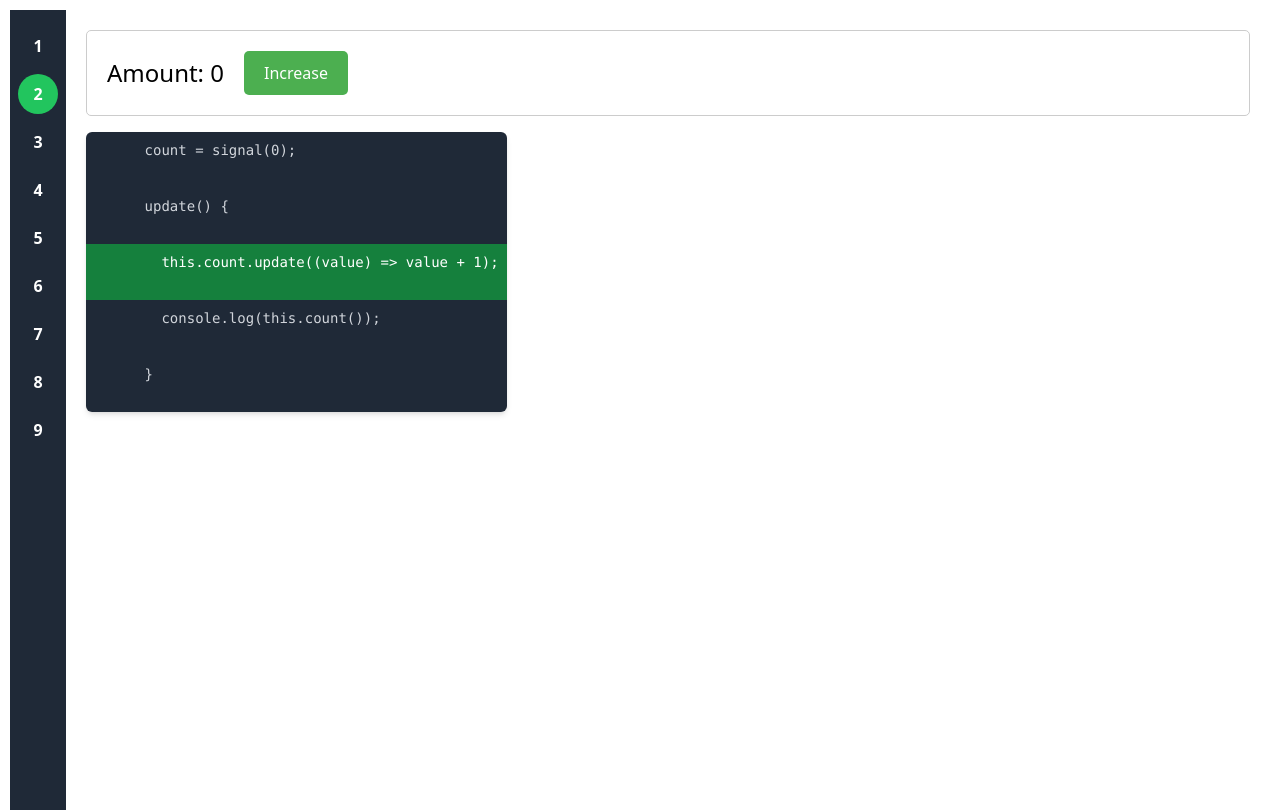
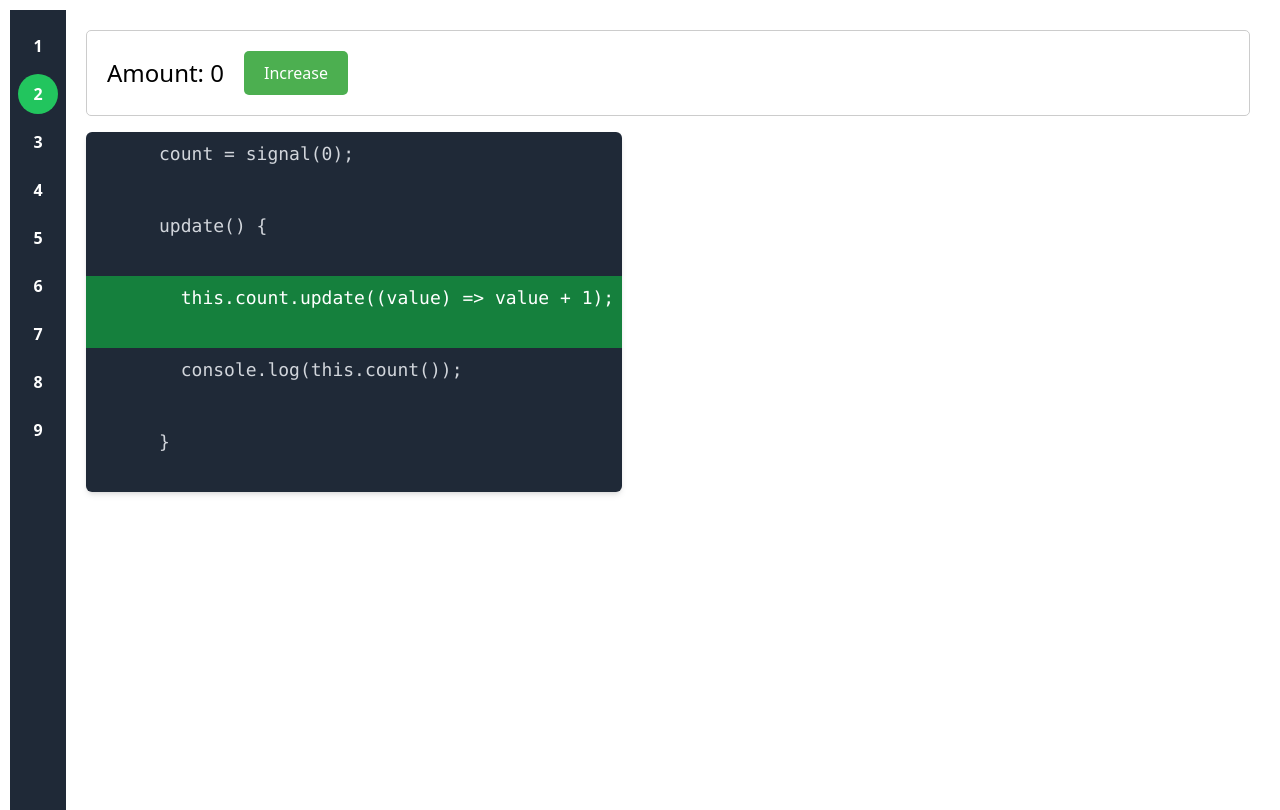
Before and after one commit to damiansire/angular-examples, an Angular app: page /1 in a window 1280 px wide. Built offline with nearby package versions, Linux system fonts and the light colour scheme.

Commit message:
fixs: change default font-size in code component to text-lg. apply Jorge Cano's suggestion

```diff
--- a/src/app/components-atom/code/code.component.html
+++ b/src/app/components-atom/code/code.component.html
@@ -1,7 +1,7 @@
 <div class="rounded-md overflow-hidden shadow-md">
   @for (item of lines(); track $index) {
   <pre
-    class="p-2 text-sm font-mono whitespace-pre-wrap break-words"
+    class="p-2 text-lg font-mono whitespace-pre-wrap break-words"
     [ngClass]="{
       'bg-green-700 text-white': item.active,
       'bg-gray-800 text-gray-300': !item.active,
```
